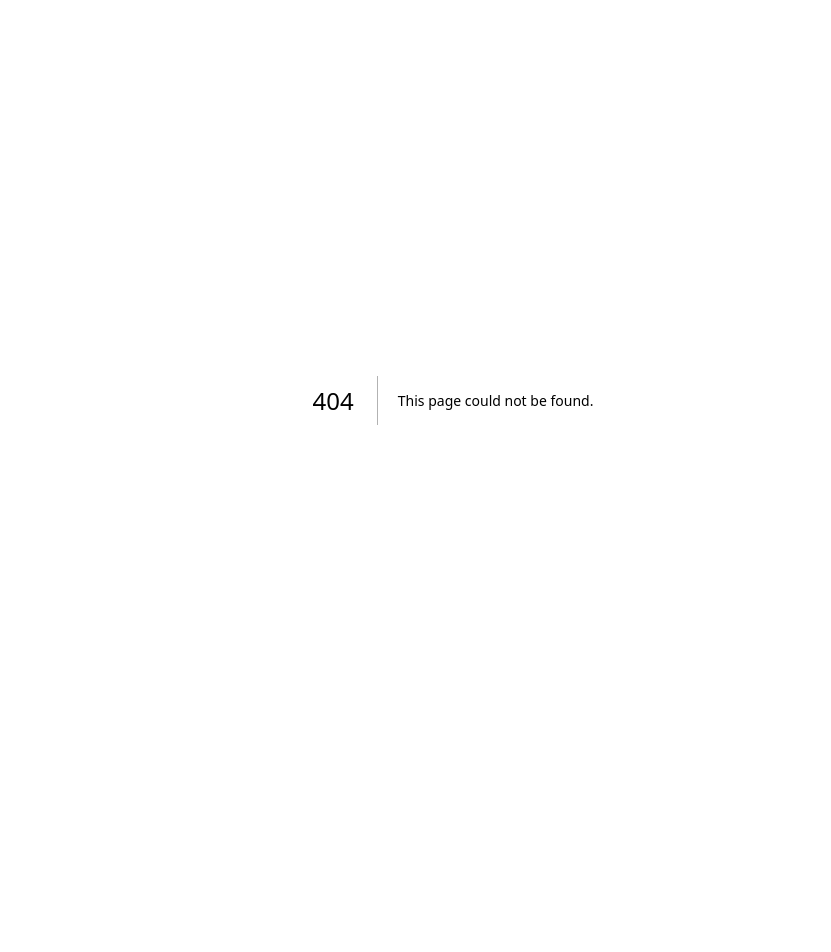
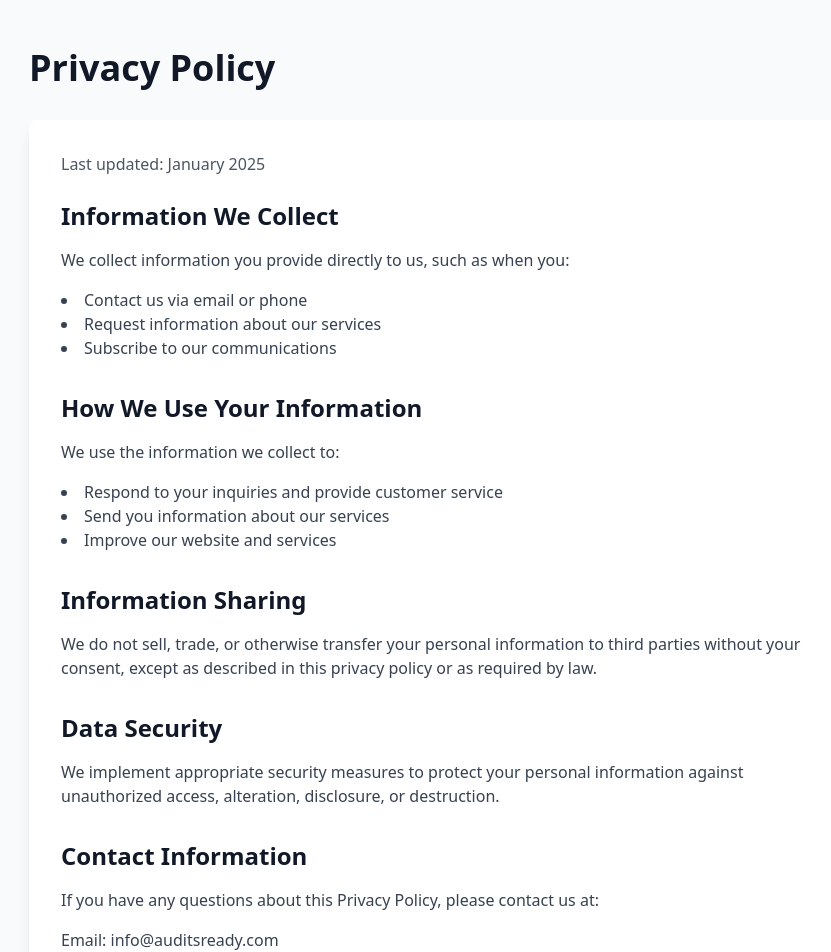
Before and after one commit to gayan415/auditsready, a Next.js app: page /privacy in a window 1280 px wide. Before the commit this address had no page. Shown: the top 952 px of the page, without its empty margins (187-1018 px from the left). Before the commit the page ends 800 px from the top, so only its background shows below. Built offline with nearby package versions, Linux system fonts and the light colour scheme.

Commit message:
Add production-ready features: security headers, SEO optimization, privacy policy, and compliance improvements

```diff
--- /dev/null
+++ b/next.config.js
@@ -0,0 +1,43 @@
+/** @type {import('next').NextConfig} */
+const nextConfig = {
+  reactStrictMode: true,
+
+  // Image optimization
+  images: {
+    domains: ['localhost'],
+    formats: ['image/webp', 'image/avif'],
+  },
+
+  // Security headers
+  async headers() {
+    return [
+      {
+        source: '/(.*)',
+        headers: [
+          {
+            key: 'X-Frame-Options',
+            value: 'DENY'
+          },
+          {
+            key: 'X-Content-Type-Options',
+            value: 'nosniff'
+          },
+          {
+            key: 'Referrer-Policy',
+            value: 'strict-origin-when-cross-origin'
+          },
+          {
+            key: 'X-XSS-Protection',
+            value: '1; mode=block'
+          },
+          {
+            key: 'Content-Security-Policy',
+            value: "default-src 'self'; script-src 'self' 'unsafe-eval' 'unsafe-inline'; style-src 'self' 'unsafe-inline'; img-src 'self' data: https:; font-src 'self'; connect-src 'self';"
+          }
+        ]
+      }
+    ]
+  }
+}
+
+module.exports = nextConfig
--- a/pages/index.js
+++ b/pages/index.js
@@ -53,8 +53,51 @@ export default function Home() {
   return (
     <div className="bg-gradient-to-br from-slate-50 to-blue-50 min-h-screen">
       <Head>
-        <title>AuditsReady – AI-Powered SOP Compliance for Manufacturing</title>
-        <meta name="description" content="AI-powered SOP compliance platform with intelligent backend. Automatically finds gaps and transforms documentation with intelligent assistance." />
+        <title>AuditsReady – Audit-Ready SOP Compliance for Manufacturing</title>
+        <meta name="description" content="AI-powered SOP compliance platform helping Alberta manufacturers get audit-ready. Automatic gap detection for craft breweries, oilfield services, food processing, and metal fabrication." />
+        <meta name="viewport" content="width=device-width, initial-scale=1" />
+        <meta name="robots" content="index, follow" />
+        <meta name="author" content="AuditsReady" />
+
+        {/* OpenGraph Meta Tags */}
+        <meta property="og:title" content="AuditsReady – Audit-Ready SOP Compliance for Manufacturing" />
+        <meta property="og:description" content="AI-powered SOP compliance platform helping Alberta manufacturers get audit-ready. Where artificial intelligence meets manufacturing excellence." />
+        <meta property="og:type" content="website" />
+        <meta property="og:url" content="https://auditsready.com" />
+        <meta property="og:image" content="https://auditsready.com/auditsready-logo.png" />
+        <meta property="og:site_name" content="AuditsReady" />
+
+        {/* Twitter Meta Tags */}
+        <meta name="twitter:card" content="summary_large_image" />
+        <meta name="twitter:title" content="AuditsReady – Audit-Ready SOP Compliance for Manufacturing" />
+        <meta name="twitter:description" content="AI-powered SOP compliance platform helping Alberta manufacturers get audit-ready." />
+        <meta name="twitter:image" content="https://auditsready.com/auditsready-logo.png" />
+
+        {/* Favicon and Icons */}
+        <link rel="icon" href="/favicon.ico" />
+        <link rel="apple-touch-icon" sizes="180x180" href="/apple-touch-icon.png" />
+
+        {/* Structured Data */}
+        <script
+          type="application/ld+json"
+          dangerouslySetInnerHTML={{
+            __html: JSON.stringify({
+              "@context": "https://schema.org",
+              "@type": "Organization",
+              "name": "AuditsReady",
+              "description": "AI-powered SOP compliance platform for manufacturing",
+              "url": "https://auditsready.com",
+              "logo": "https://auditsready.com/auditsready-logo.png",
+              "contactPoint": {
+                "@type": "ContactPoint",
+                "email": "info@auditsready.com",
+                "contactType": "Customer Service"
+              },
+              "areaServed": "Alberta, Canada",
+              "serviceType": "ISO 9001 Compliance Consulting"
+            })
+          }}
+        />
       </Head>
 
       {/* Hero Section */}
--- /dev/null
+++ b/pages/privacy.js
@@ -0,0 +1,71 @@
+import Head from 'next/head'
+
+export default function Privacy() {
+  return (
+    <div className="bg-gray-50 min-h-screen">
+      <Head>
+        <title>Privacy Policy - AuditsReady</title>
+        <meta name="description" content="AuditsReady Privacy Policy - How we protect and handle your personal information." />
+        <meta name="robots" content="index, follow" />
+      </Head>
+
+      <div className="max-w-4xl mx-auto py-12 px-6">
+        <h1 className="text-4xl font-bold text-gray-900 mb-8">Privacy Policy</h1>
+
+        <div className="bg-white rounded-lg shadow-lg p-8">
+          <p className="text-gray-600 mb-6">Last updated: January 2025</p>
+
+          <section className="mb-8">
+            <h2 className="text-2xl font-semibold text-gray-900 mb-4">Information We Collect</h2>
+            <p className="text-gray-700 mb-4">
+              We collect information you provide directly to us, such as when you:
+            </p>
+            <ul className="list-disc list-inside text-gray-700 mb-4">
+              <li>Contact us via email or phone</li>
+              <li>Request information about our services</li>
+              <li>Subscribe to our communications</li>
+            </ul>
+          </section>
+
+          <section className="mb-8">
+            <h2 className="text-2xl font-semibold text-gray-900 mb-4">How We Use Your Information</h2>
+            <p className="text-gray-700 mb-4">
+              We use the information we collect to:
+            </p>
+            <ul className="list-disc list-inside text-gray-700 mb-4">
+              <li>Respond to your inquiries and provide customer service</li>
+              <li>Send you information about our services</li>
+              <li>Improve our website and services</li>
+            </ul>
+          </section>
+
+          <section className="mb-8">
+            <h2 className="text-2xl font-semibold text-gray-900 mb-4">Information Sharing</h2>
+            <p className="text-gray-700 mb-4">
+              We do not sell, trade, or otherwise transfer your personal information to third parties without your consent,
+              except as described in this privacy policy or as required by law.
+            </p>
+          </section>
+
+          <section className="mb-8">
+            <h2 className="text-2xl font-semibold text-gray-900 mb-4">Data Security</h2>
+            <p className="text-gray-700 mb-4">
+              We implement appropriate security measures to protect your personal information against unauthorized access,
+              alteration, disclosure, or destruction.
+            </p>
+          </section>
+
+          <section className="mb-8">
+            <h2 className="text-2xl font-semibold text-gray-900 mb-4">Contact Information</h2>
+            <p className="text-gray-700 mb-4">
+              If you have any questions about this Privacy Policy, please contact us at:
+            </p>
+            <p className="text-gray-700">
+              Email: info@auditsready.com
+            </p>
+          </section>
+        </div>
+      </div>
+    </div>
+  )
+}
```
Also changed, not shown: public/robots.txt (added).
